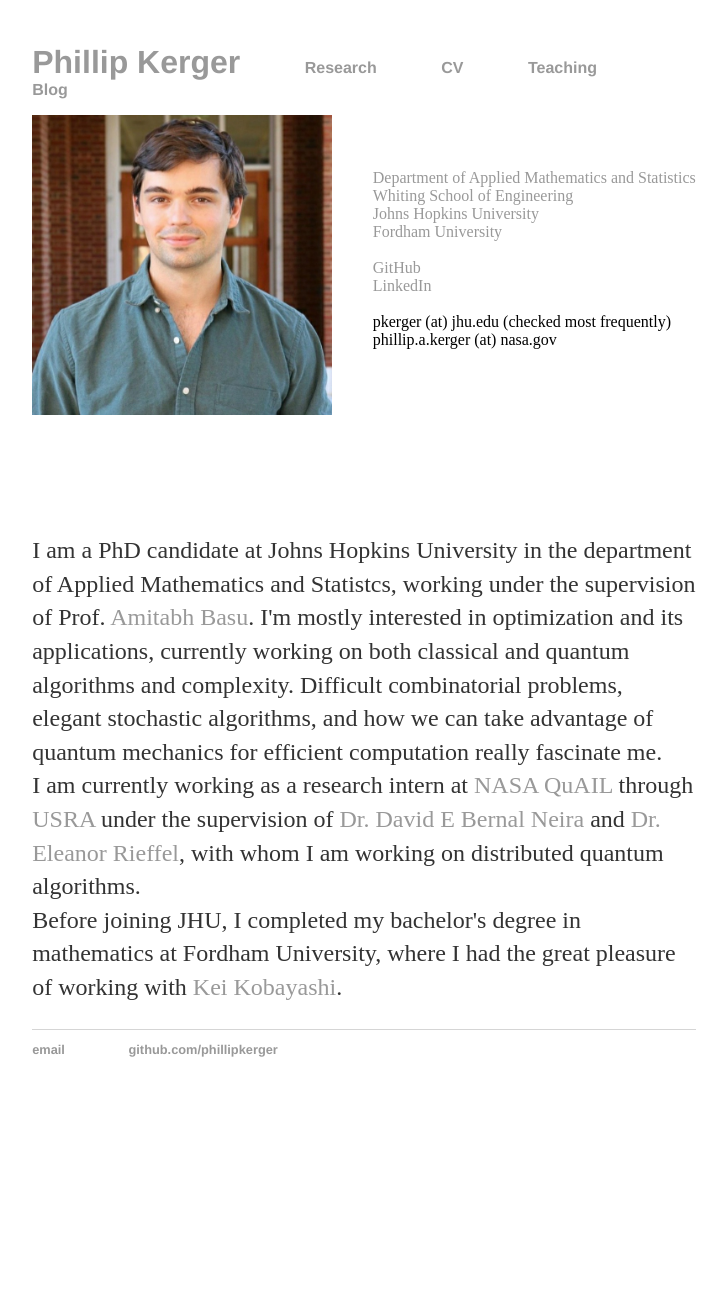
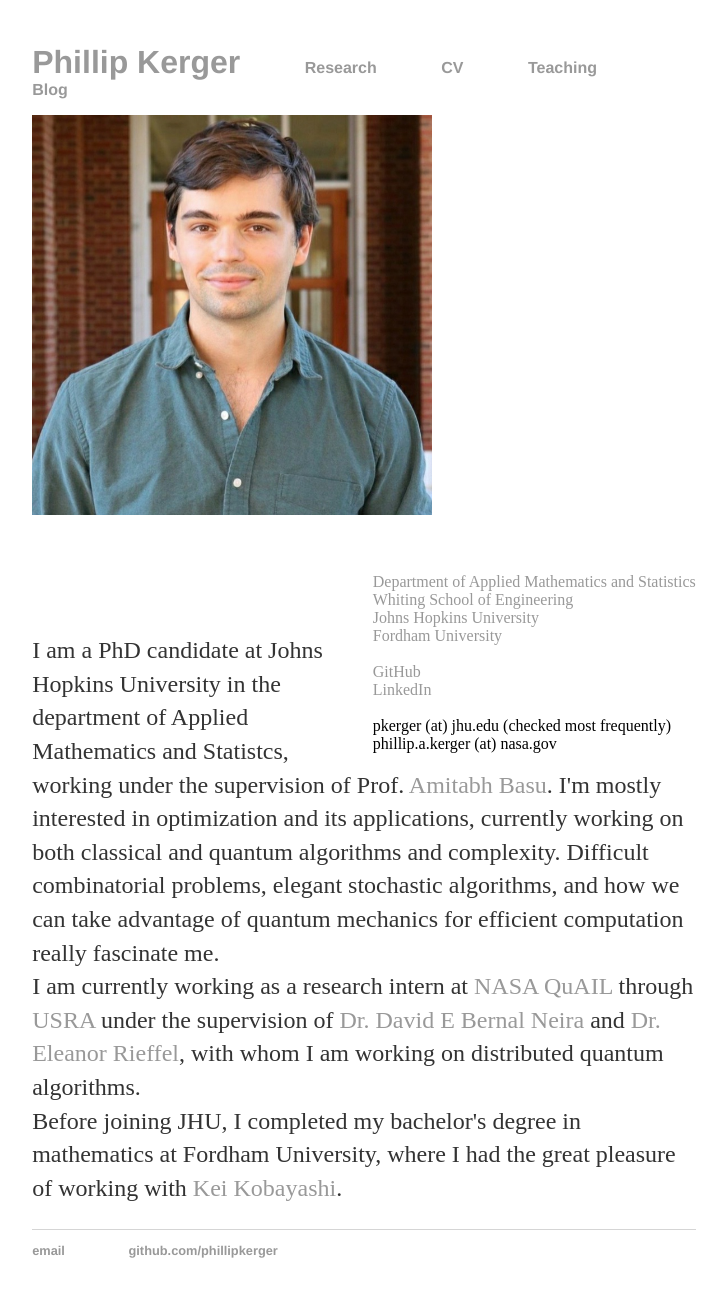
Before and after one commit to PhillipKerger/phillipkerger.github.io, a Jekyll site: the page built from index.html, in a window 1280 px wide. Shown: the whole page, without its empty margins (276-1003 px from the left). Built offline with Jekyll 4.4.1, drawn with Linux system fonts in a browser that asks for light colours; before the commit the page ends 1101 px from its top, so only the background shows below that.

Commit message:
Update index.html

```diff
--- a/index.html
+++ b/index.html
@@ -6,7 +6,7 @@ title: Phillip Kerger
 
 <div class="row-fluid">
 
-		<div style="text-align:left"><img src="website photo by salena.jpg" style="width:300px;height:300px;">
+		<div style="text-align:left"><img src="website photo by salena.jpg" style="width:400px;height:400px;">
 
 		<div style = "float: right">
 			<br>
```
